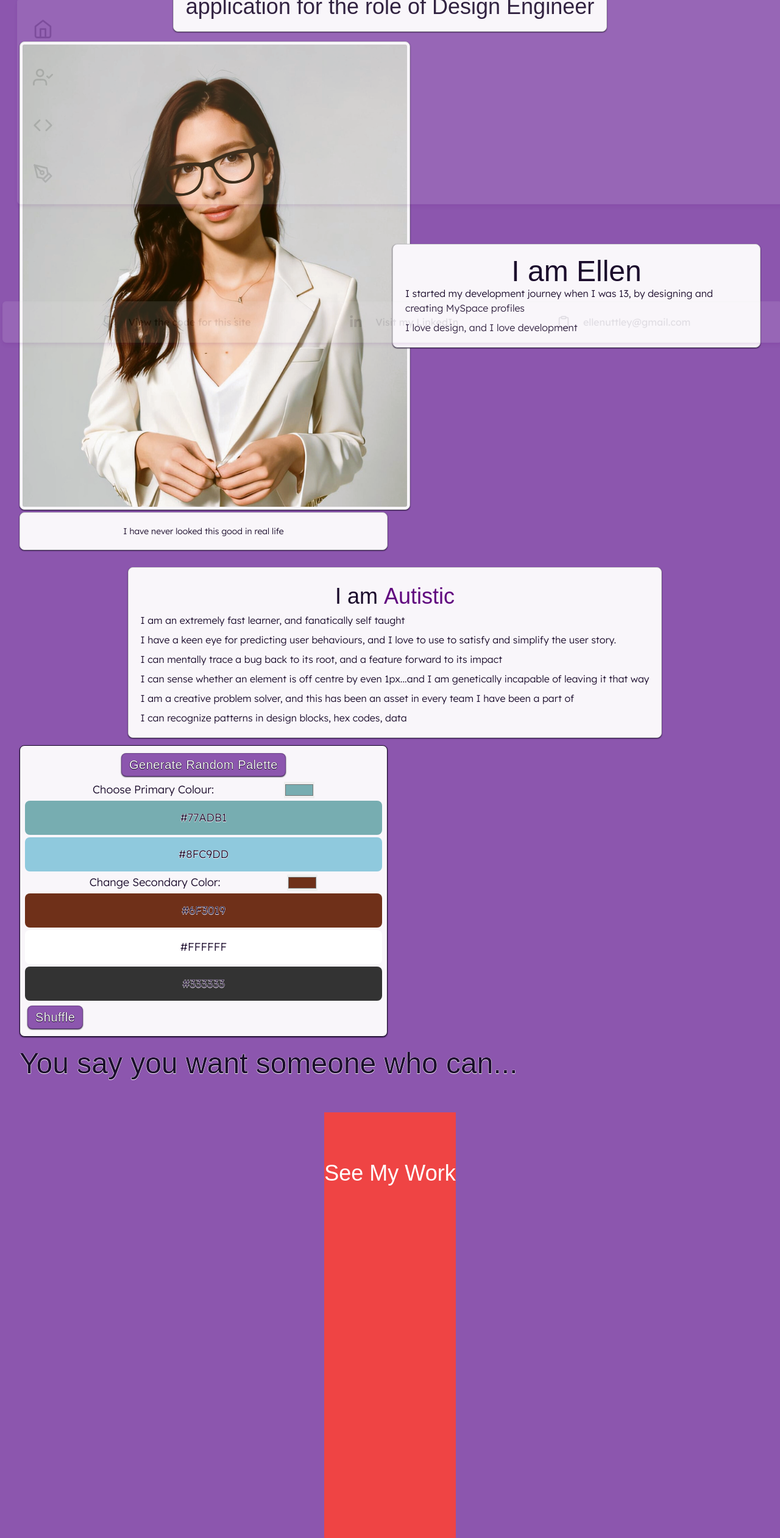
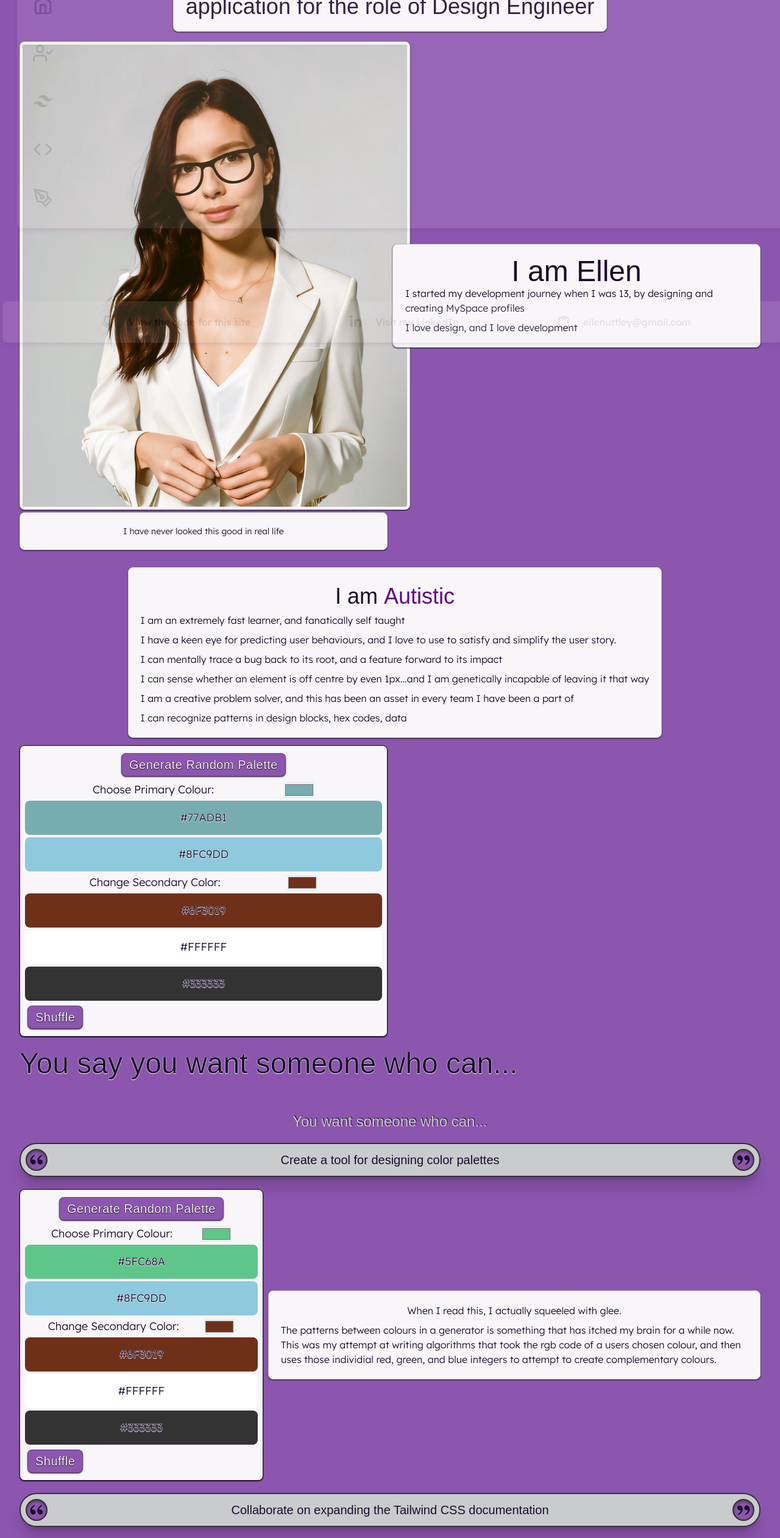
Before and after one commit to ellenuttley/aboutme, a Next.js app: page / in a window 1280 px wide. Shown: the part 234-2756 px from the top of the page at 61% size. Built offline with nearby package versions, Linux system fonts and the light colour scheme; a web font is replaced by a local one.

Commit message:
created AboutYou component and nav link

```diff
--- /dev/null
+++ b/src/app/AboutYou.tsx
@@ -0,0 +1,53 @@
+import React from "react";
+import QuoteBox from "@/components/QuoteBox";
+import ColorPalette from "@/components/ColourPalette";
+
+const AboutYou = () => {
+  return (
+
+
+    <div className="grid grid-cols-3 gap-2 gap-y-5">
+      <div className="col-span-3">
+        <h1 className="embossed text-center text-2xl leading-tight text-tTransition">
+          You want someone who can...
+        </h1>
+        </div>
+
+        <QuoteBox quote="Create a tool for designing color palettes" />
+        <div className="col-span-1">
+          <ColorPalette />
+        </div>
+        <div className="box col-span-2 space-y-2">
+          <p>When I read this, I actually squeeled with glee.</p>
+          <p>
+            The patterns between colours in a generator is something that has
+            itched my brain for a while now. This was my attempt at writing
+            algorithms that took the rgb code of a users chosen colour, and then
+            uses those individial red, green, and blue integers to attempt to
+            create complementary colours.
+          </p>
+        </div>
+        <QuoteBox quote="Collaborate on expanding the Tailwind CSS documentation" />
+        <QuoteBox quote="Teach and inspire our audience" />
+        <QuoteBox quote="Redesign and build the Headless UI documentation site" />
+        <div className="box col-span-3 space-y-2">
+          <p>
+            Re-designing and re-making websites has been my bread and butter for
+            years, and I love doing it.
+          </p>
+          <p>
+            I always try and find the simplest tweaks to make the biggest
+            impact, and I find that so often you can avoid huge overhauls if you
+            do the light touches well
+          </p>
+        </div>
+        <QuoteBox quote="Create a tool for designing color palettes" />
+
+        <div className="col-span-2"></div>
+        <div className="col-span-2"></div>
+      </div>
+
+  );
+};
+
+export default AboutYou;
--- a/src/app/page.tsx
+++ b/src/app/page.tsx
@@ -1,4 +1,5 @@
 import Image from "next/image";
+import AboutYou from "./AboutYou";
 // import Navbar from "@/components/Navbar";
 import AboutMe from "@/app/AboutMe";
 import { HoverTextImpressive, HoverTextAutism } from "@/components/HoverText";
@@ -8,15 +9,12 @@ export default function Home() {
     <main className="main">
       <section id="home">
         <div className="mb-3 gap-2">
-          <h2
-            className="page size-fit first-letter:float-left
-  first-letter:text-5xl "
-          >
+          <h2 className="page size-fit  first-letter:float-left  first-letter:text-5xl ">
             Greetings, Tailwind hiring personnel!
           </h2>
         </div>
 
-        <div className="page ">
+        <div className="page text-left">
           <h2>
             Get ready for an extremely...
             <HoverTextImpressive />
@@ -28,6 +26,9 @@ export default function Home() {
 
       <section id="about-me" className="section ">
         <AboutMe />
+      </section>
+      <section id="about-you" className="section ">
+        <AboutYou />
       </section>
       <section id="my-code" className="h-screen bg-red-500">
         <h1 className="mt-20 text-4xl text-white">See My Work</h1>
--- a/src/components/Navbar.tsx
+++ b/src/components/Navbar.tsx
@@ -1,6 +1,8 @@
 "use client";
 import { useState } from "react";
 import { FiHome, FiUserCheck, FiCode, FiPenTool, FiSun } from "react-icons/fi";
+import { SiTailwindcss } from "react-icons/si";
+
 
 const Navbar = () => {
   const [activeTooltip, setActiveTooltip] = useState<string | null>(null);
@@ -44,6 +46,19 @@ const Navbar = () => {
           </span>
         </a>
         <a
+          href="#about-you"
+          className="sidebar-icon"
+          onMouseEnter={() => handleMouseEnter("about-you")}
+          onMouseLeave={handleMouseLeave}
+        >
+          <SiTailwindcss size="33" />
+          <span
+            className={`sidebar-tooltip ${activeTooltip === "about-you" ? "scale-100" : "scale-0"}`}
+          >
+            About You
+          </span>
+        </a>
+        <a
           href="#my-code"
           className="sidebar-icon"
           onMouseEnter={() => handleMouseEnter("my-code")}
```
